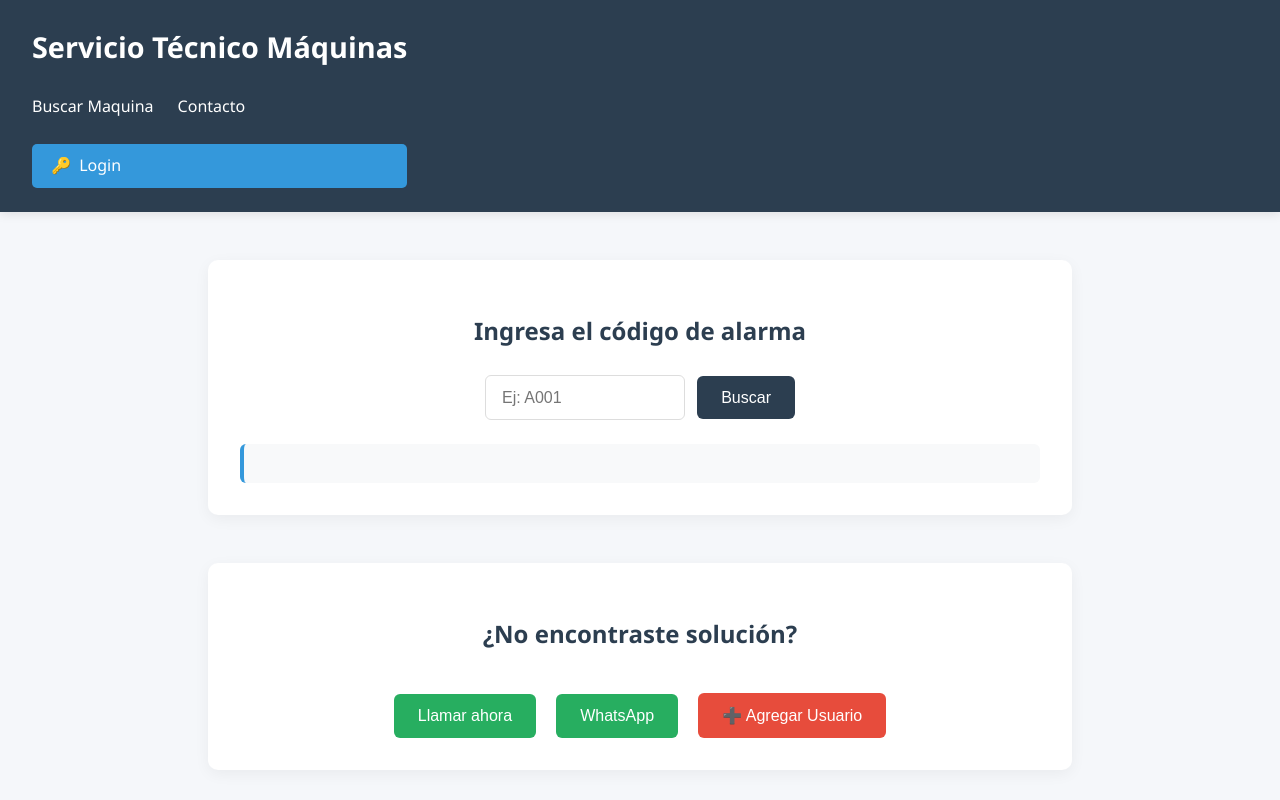
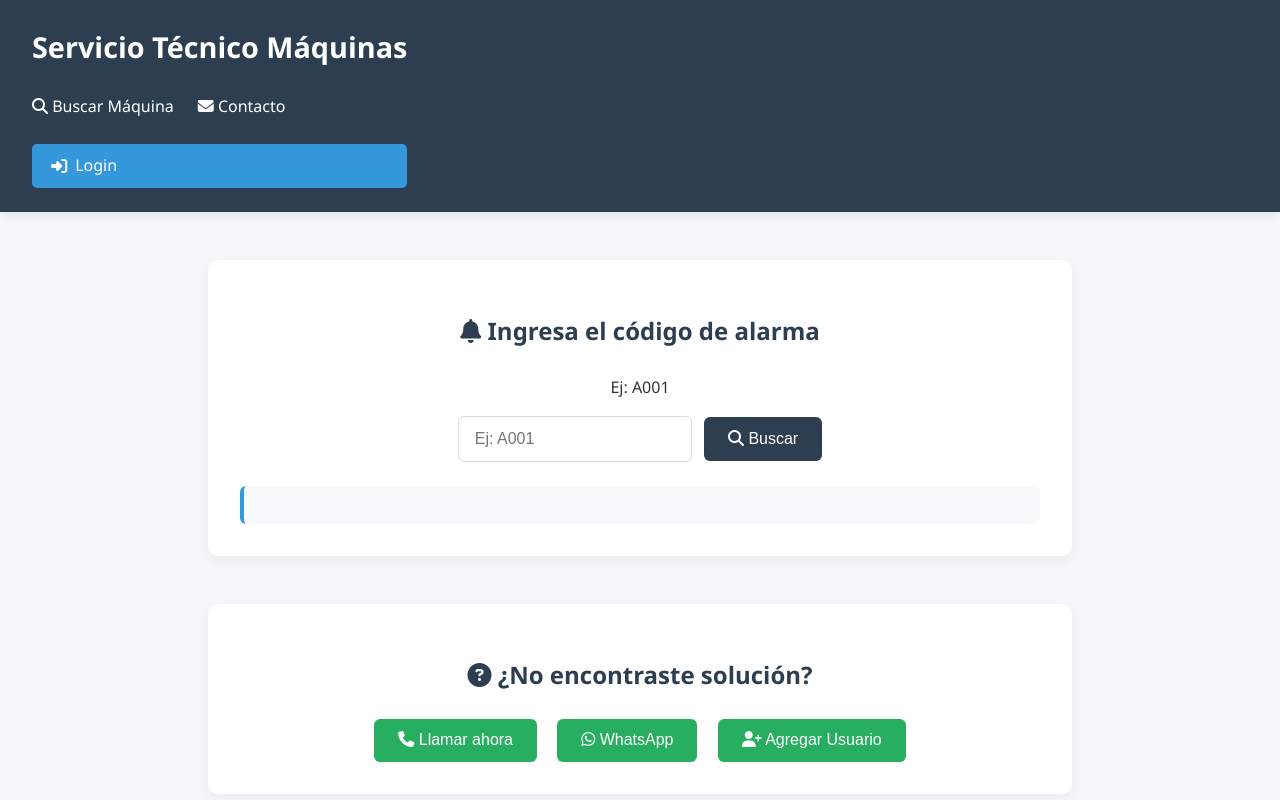
Before and after one commit to luisbaeza11/callcenter-soporte, a plain HTML site: page index.html in a window 1280 px wide. Drawn offline with Linux system fonts and the light colour scheme.

Commit message:
Update index.html

```diff
--- a/index.html
+++ b/index.html
@@ -1,18 +1,15 @@
+<!DOCTYPE html>
 <html lang="es">
 <head>
     <meta charset="UTF-8">
     <meta name="viewport" content="width=device-width, initial-scale=1.0">
-    <title>Soporte Técnico - [Nombre de tu Call Center]</title>
-
-<!-- Enlace al archivo CSS (¡importante!) -->
+    <title>Soporte Técnico - Servicio Máquinas</title>
+    <link rel="stylesheet" href="https://cdnjs.cloudflare.com/ajax/libs/font-awesome/6.4.0/css/all.min.css">
     <link rel="stylesheet" href="styles.css">
-
 </head>
 
-
 <body>
-
-
+    <!-- Cabecera -->
     <header>
         <div class="header-content">
             <div class="header-title">
@@ -20,39 +17,58 @@
             </div>
 
             <nav class="header-nav">
-            <a href="#buscador">Buscar Maquina</a>
-            <a href="#contacto">Contacto</a>
+                <a href="#buscador"><i class="fas fa-search"></i> Buscar Máquina</a>
+                <a href="#contacto"><i class="fas fa-envelope"></i> Contacto</a>
             </nav>
 
             <div class="login-container">
                 <a href="login.html" class="login-btn">
-                <span class="fa-thin fa-arrow-left-to-bracket">🔑</span> Login
+                    <i class="fas fa-sign-in-alt"></i> Login
                 </a>
             </div>
         </div>
     </header>
 
+    <!-- Contenido principal -->
+    <main>
+        <!-- Buscador de Alarmas -->
+        <section id="buscador" class="search-section">
+            <div class="search-container">
+                <h2><i class="fas fa-bell"></i> Ingresa el código de alarma</h2>
+                <p class="search-example">Ej: A001</p>
 
+                <div class="search-box">
+                    <input type="text" id="codigoAlarma" placeholder="Ej: A001" aria-label="Código de alarma">
+                    <button onclick="buscarAlarma()" class="search-btn">
+                        <i class="fas fa-search"></i> Buscar
+                    </button>
+                </div>
 
-    <!-- Buscador de Alarmas -->
-    <section id="buscador">
-        <h2>Ingresa el código de alarma</h2>
-        <input type="text" id="codigoAlarma" placeholder="Ej: A001">
-        <button onclick="buscarAlarma()">Buscar</button>
-        <div id="resultado"></div>
+                <div id="resultado" class="result-container"></div>
+            </div>
         </section>
 
         <!-- Zona de Contacto -->
-    <section id="contacto">
-        <h2>¿No encontraste solución?</h2>
-        <button onclick="window.location.href='tel:+123456789'">Llamar ahora</button>
-        <button onclick="window.open('https://wa.me/123456789')">WhatsApp</button>
-        <!-- Ejemplo básico del botón -->
-        <button id="addUserBtn" class="btn-admin">➕ Agregar Usuario</button>
+        <section id="contacto" class="contact-section">
+            <div class="contact-container">
+                <h2><i class="fas fa-question-circle"></i> ¿No encontraste solución?</h2>
+
+                <div class="contact-buttons">
+                    <button onclick="window.location.href='tel:+123456789'" class="contact-btn call-btn">
+                        <i class="fas fa-phone"></i> Llamar ahora
+                    </button>
+
+                    <button onclick="window.open('https://wa.me/123456789')" class="contact-btn whatsapp-btn">
+                        <i class="fab fa-whatsapp"></i> WhatsApp
+                    </button>
+
+                    <button id="addUserBtn" class="contact-btn admin-btn">
+                        <i class="fas fa-user-plus"></i> Agregar Usuario
+                    </button>
+                </div>
+            </div>
         </section>
-
-
-
+    </main>
 
     <script src="script.js"></script>
 </body>
```
Lines whose indentation alone changed are shown as unchanged.
